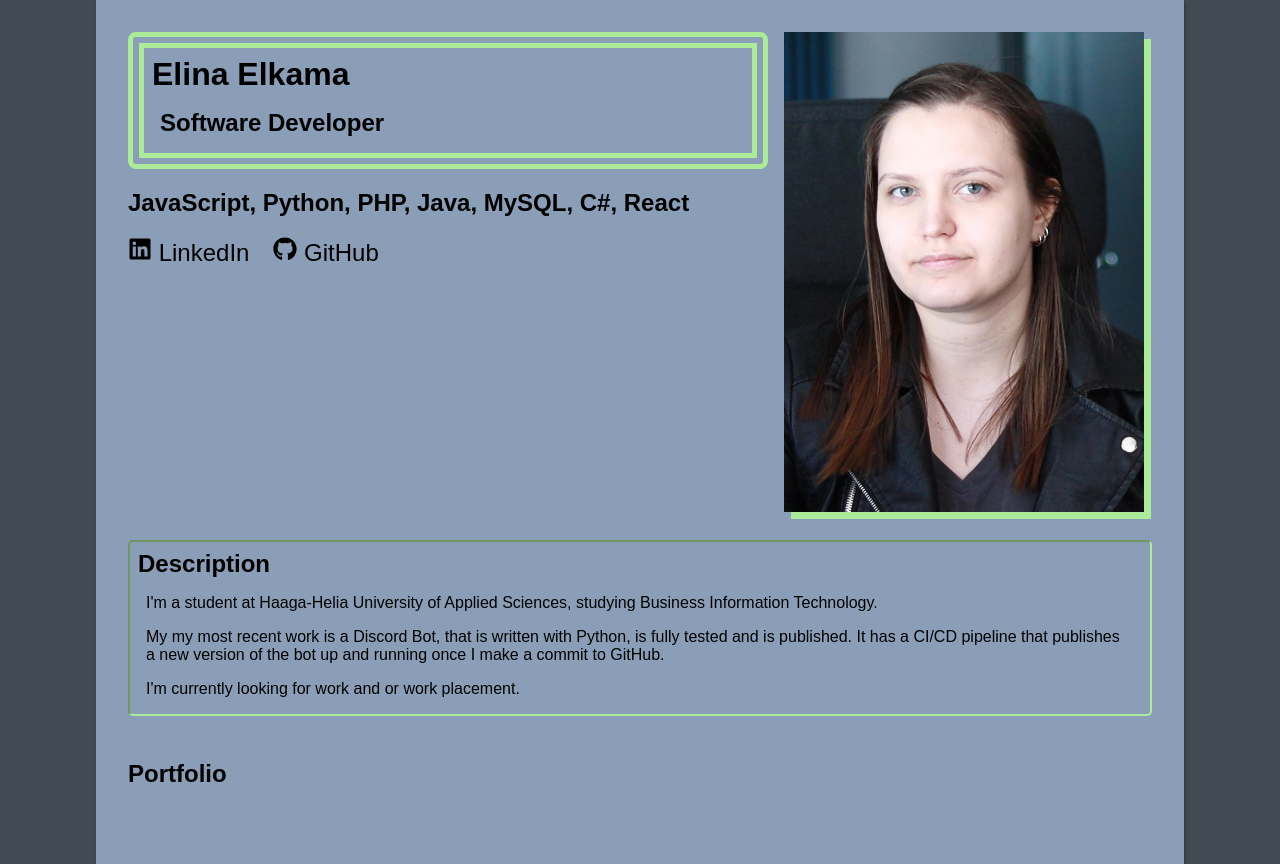
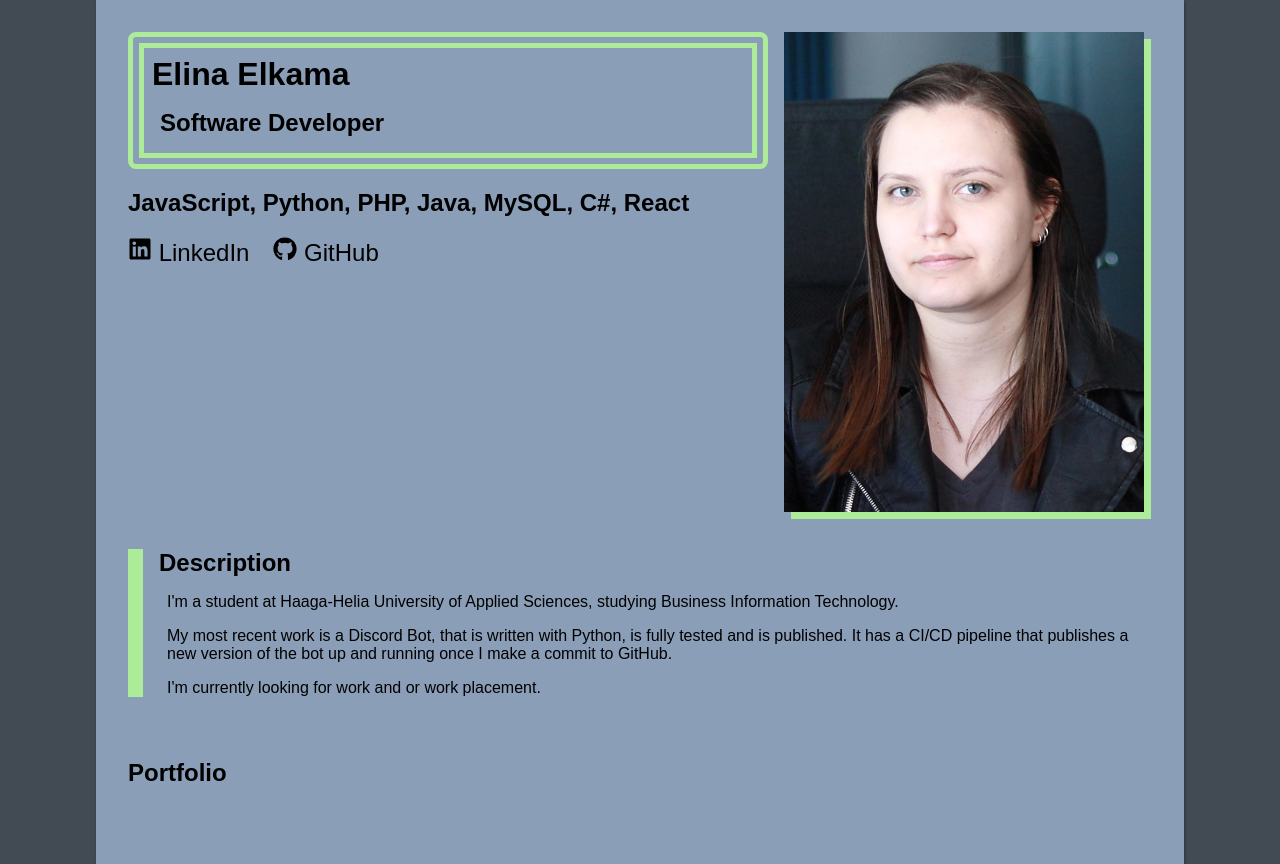
Before and after one commit to elinaelkama/elinaelkama.com, a React (Vite) app: page / in a window 1280 px wide. Built offline with nearby package versions, Linux system fonts and the light colour scheme.

Commit message:
description

```diff
--- a/src/components/Description.tsx
+++ b/src/components/Description.tsx
@@ -13,8 +13,8 @@ const Header = styled.h2`
 	margin: ${xs};
 `
 const Container = styled.div`
-	border: 2px inset ${accent};
-	border-radius: 5px;
+	border-left: 15px solid ${accent};
+	padding-left: ${xs};
 `
 
 const Description = (props: Props) => {
@@ -23,7 +23,7 @@ const Description = (props: Props) => {
 			<Header>Description</Header>
 			<Introduction>
 				<p>I'm a student at Haaga-Helia University of Applied Sciences, studying Business Information Technology.</p>
-				<p>My my most recent work is a Discord Bot, that is written with Python, is fully tested and is published.
+				<p>My most recent work is a Discord Bot, that is written with Python, is fully tested and is published.
 					It has a CI/CD pipeline that publishes a new version of the bot up and running once I make a commit to GitHub.</p>
 				<p>I'm currently looking for work and or work placement.</p>
 			</Introduction>
--- a/src/components/Title.tsx
+++ b/src/components/Title.tsx
@@ -1,5 +1,5 @@
 import styled from "styled-components"
-import { accent, border, lg, md, sm, xs } from "../style/DesignSystem"
+import { accent, lg, md, sm, xs } from "../style/DesignSystem"
 
 type Props = {}
 
--- a/src/style/DesignSystem.ts
+++ b/src/style/DesignSystem.ts
@@ -3,7 +3,6 @@ export const backgroundSecondary = "#8B9EB7"
 export const textPrimary = "#F9ADA0"
 export const textSecondary = "#90E0F3"
 export const accent = "#ACEB98"
-export const border = "#9260B3"
 export const xs = "0.5rem"
 export const sm = "1rem"
 export const md = "1.5rem"
```
Also changed, not shown: 3 other files (tests, documents, lock files or other folders).
